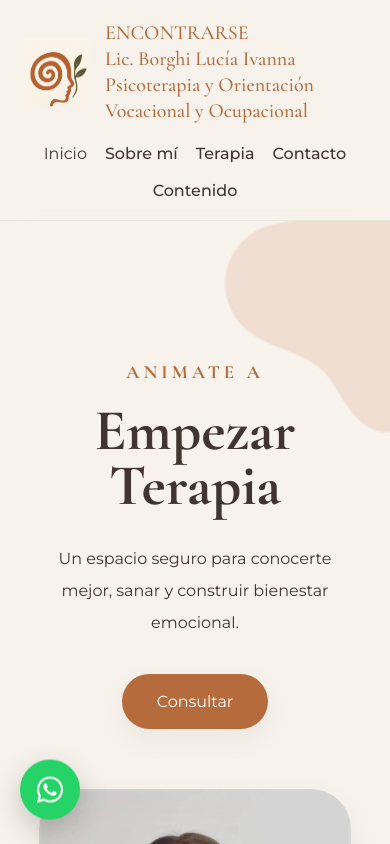
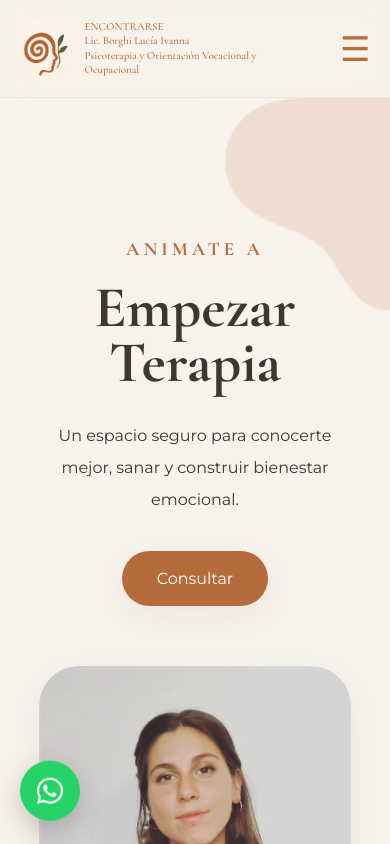
Before and after one commit to brunoignacioborghi/lucia-borghi-psicologia-web, a React (Vite) app: page / in a window 390 px wide. Shown: the top 844 px of the page. Built offline with nearby package versions, Linux system fonts and the light colour scheme.

Commit message:
backend onlineeeeeeee

```diff
--- a/src/components/Navbar.jsx
+++ b/src/components/Navbar.jsx
@@ -1,6 +1,22 @@
-import { Link, useNavigate, useLocation } from "react-router-dom";
+import {
+  Link,
+  useNavigate,
+  useLocation
+}
 
-import { Link as ScrollLink } from "react-scroll";
+from "react-router-dom";
+
+import {
+  Link as ScrollLink
+}
+
+from "react-scroll";
+
+import {
+  useState
+}
+
+from "react";
 
 import "../styles/navbar.css";
 
@@ -12,7 +28,12 @@ function Navbar() {
 
   const location = useLocation();
 
+  const [menuOpen, setMenuOpen] =
+    useState(false);
+
   const goHome = () => {
+
+    setMenuOpen(false);
 
     if (location.pathname !== "/") {
 
@@ -39,6 +60,7 @@ function Navbar() {
   };
 
   return (
+
     <nav className="navbar">
 
       <div className="navbar_container">
@@ -51,33 +73,69 @@ function Navbar() {
           <img src={logo} alt="" />
 
           <h2>
+
             ENCONTRARSE
+
             <br />
 
             Lic. Borghi Lucía Ivanna
+
             <br />
 
             Psicoterapia y Orientación
             Vocacional y Ocupacional
+
           </h2>
 
         </div>
 
-        <div className="nav_links">
+        <button
+          className="menu_toggle"
 
-          <button onClick={goHome}>
-            Inicio
+          onClick={() =>
+            setMenuOpen(!menuOpen)
+          }
+        >
+
+          ☰
+
         </button>
 
-         <>
+        <div
+          className={`nav_links ${
+            menuOpen ? "active" : ""
+          }`}
+        >
+
+          <button
+            onClick={() => {
+
+              goHome();
+
+              setMenuOpen(false);
+
+            }}
+          >
+
+            Inicio
+
+          </button>
+
           <ScrollLink
             to="about"
             smooth={true}
             duration={800}
             offset={-100}
+
             style={{ cursor: "pointer" }}
+
+            onClick={() =>
+              setMenuOpen(false)
+            }
           >
+
             Sobre mí
+
           </ScrollLink>
 
           <ScrollLink
@@ -85,18 +143,40 @@ function Navbar() {
             smooth={true}
             duration={800}
             offset={-100}
+
             style={{ cursor: "pointer" }}
+
+            onClick={() =>
+              setMenuOpen(false)
+            }
           >
+
             Terapia
+
           </ScrollLink>
-</>
 
-          <Link to="/contacto">
+          <Link
+            to="/contacto"
+
+            onClick={() =>
+              setMenuOpen(false)
+            }
+          >
+
             Contacto
+
           </Link>
 
-          <Link to="/contenido">
+          <Link
+            to="/contenido"
+
+            onClick={() =>
+              setMenuOpen(false)
+            }
+          >
+
             Contenido
+
           </Link>
 
         </div>
@@ -104,7 +184,9 @@ function Navbar() {
       </div>
 
     </nav>
+
   );
+
 }
 
 export default Navbar;
--- a/src/styles/navbar.css
+++ b/src/styles/navbar.css
@@ -22,6 +22,8 @@
   display: flex;
   align-items: center;
   gap: 15px;
+
+  cursor: pointer;
 }
 
 .logo_container img {
@@ -47,8 +49,12 @@
 
 .nav_links a {
   color: var(--text);
+
   font-weight: 500;
+
   position: relative;
+
+  cursor: pointer;
 }
 
 .nav_links a::after {
@@ -127,12 +133,18 @@
   width: 100%;
 }
 
-.nav_links a {
+.menu_toggle {
+  display: none;
+
+  background: none;
+
+  border: none;
+
+  font-size: 34px;
+
   cursor: pointer;
-}
 
-.logo_container {
-  cursor: pointer;
+  color: var(--primary);
 }
 
 @media(max-width: 900px) {
@@ -142,21 +154,55 @@
   }
 
   .navbar_container {
-    flex-direction: column;
 
-    gap: 20px;
+    flex-direction: row;
+
+    justify-content: space-between;
+
+    align-items: center;
+  }
+
+  .menu_toggle {
+    display: block;
   }
 
   .nav_links {
-    gap: 18px;
 
-    flex-wrap: wrap;
+    position: absolute;
 
-    justify-content: center;
+    top: 100%;
+
+    left: 0;
+
+    width: 100%;
+
+    background: #f7f2eb;
+
+    flex-direction: column;
+
+    align-items: center;
+
+    gap: 25px;
+
+    padding: 30px 0;
+
+    display: none;
+
+    box-shadow: 0 10px 30px rgba(0,0,0,0.08);
+  }
+
+  .nav_links.active {
+    display: flex;
   }
 
   .logo_container h2 {
-    font-size: 20px;
+    font-size: 11px;
+
+    max-width: 180px;
+  }
+
+  .logo_container img {
+    width: 50px;
   }
 
 }
```
Lines whose indentation alone changed are shown as unchanged.
